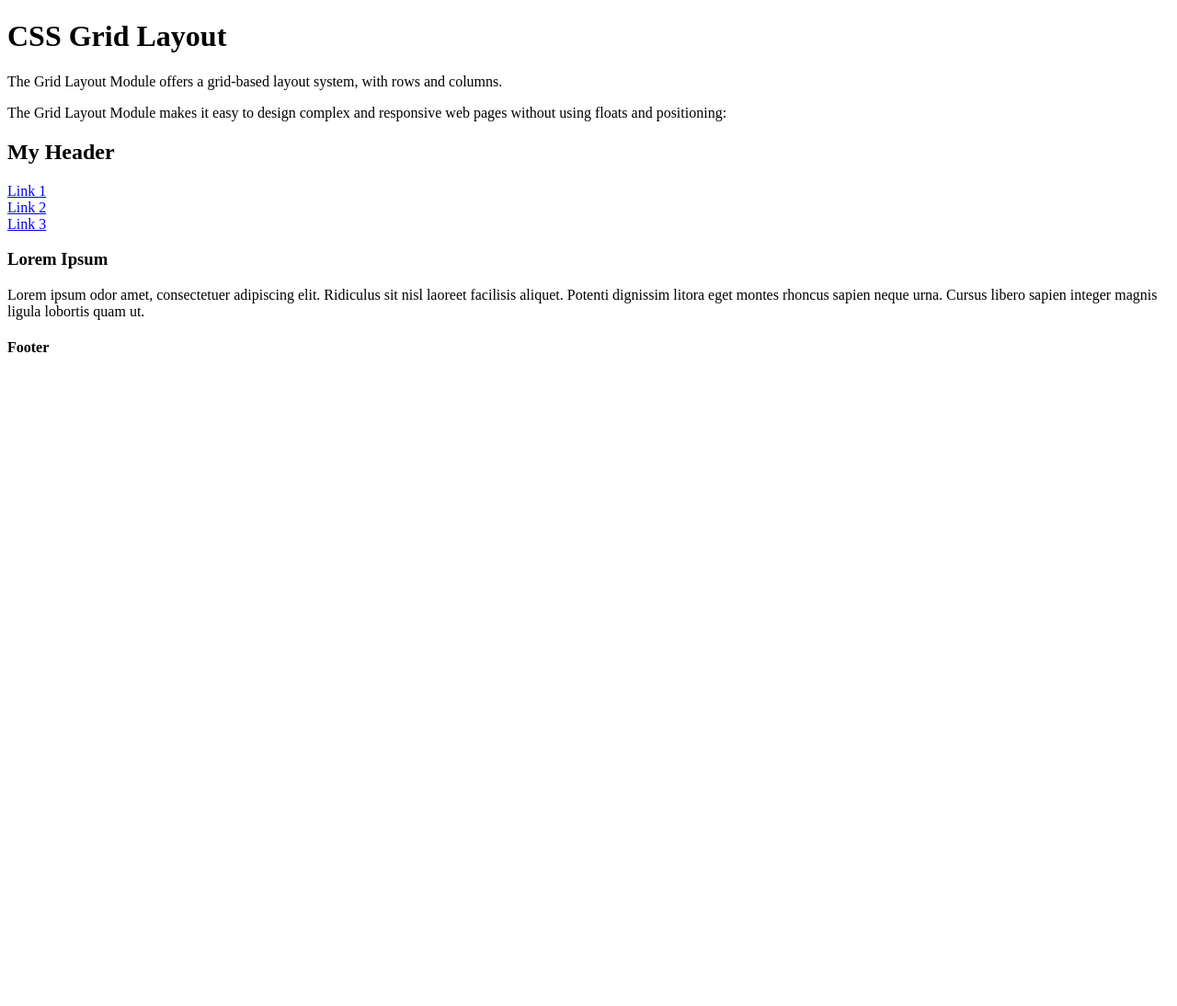
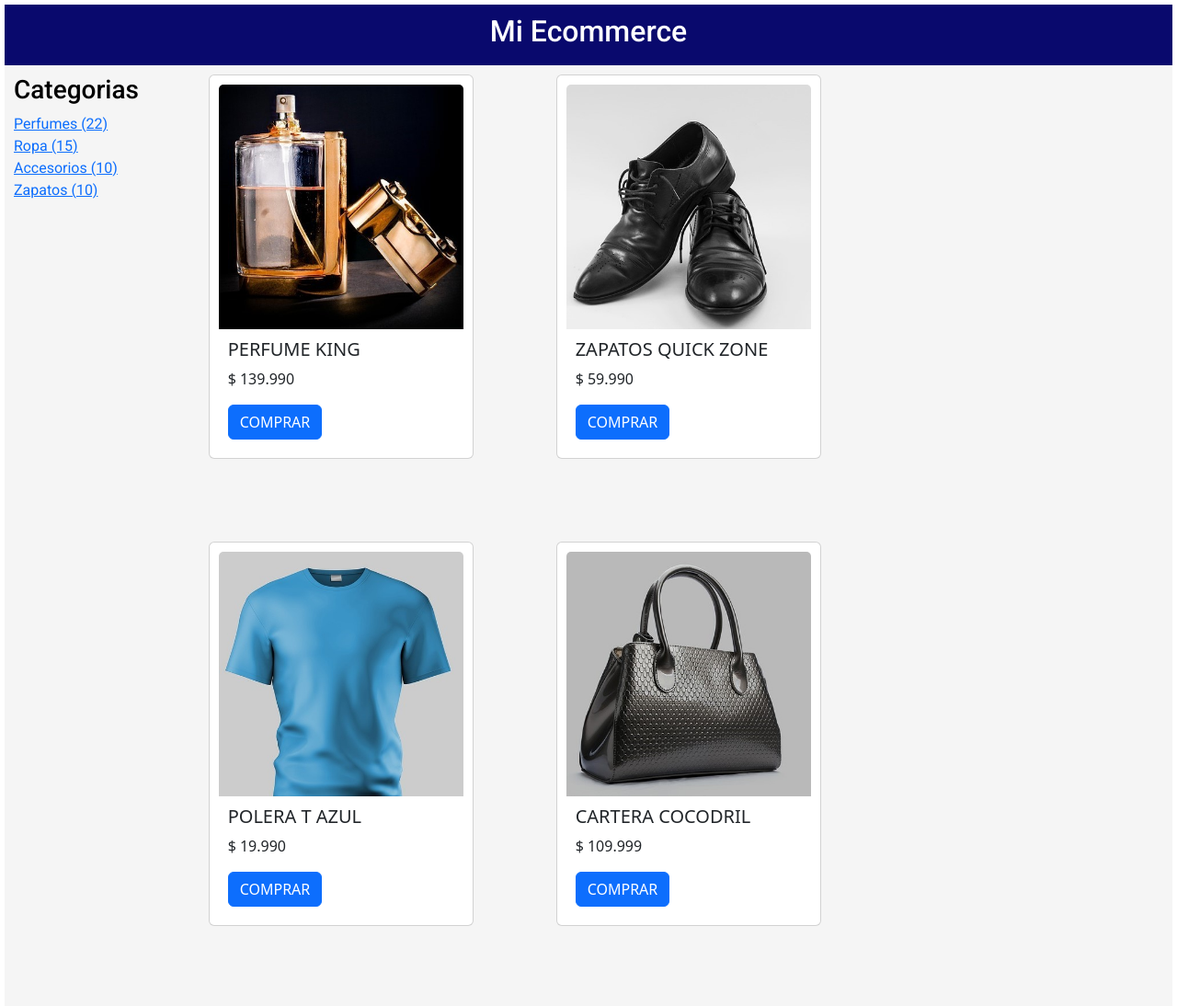
Before and after one commit to JGuzGaj/Desaf-o-2---Layout-de-e-commerce-con-Grid, a plain HTML site: page index.html in a window 1280 px wide. Shown: the top 1094 px of the page at 92% size. Before the commit the page ends 800 px from the top, so only its background shows below. Drawn offline with nearby package versions, Linux system fonts and the light colour scheme; a web font is replaced by a local one.

Commit message:
actulizacion final html

```diff
--- a/index.html
+++ b/index.html
@@ -1,21 +1,70 @@
 <!DOCTYPE html>
-<html>
+<html lang="es">
 <head>
-
+    <meta charset="UTF-8">
+    <meta name="viewport" content="width=device-width, initial-scale=1.0">
+    <link rel="stylesheet" href="assets/css/style.css">
+    <link rel="preconnect" href="https://fonts.googleapis.com">
+    <link rel="preconnect" href="https://fonts.gstatic.com" crossorigin>
+    <link href="https://fonts.googleapis.com/css2?family=Elms+Sans:ital,wght@0,100..900;1,100..900&family=Roboto:ital,wght@0,100..900;1,100..900&family=TASA+Explorer:wght@400..800&display=swap" rel="stylesheet">
+    <link href="https://cdn.jsdelivr.net/npm/bootstrap@5.3.8/dist/css/bootstrap.min.css" rel="stylesheet" integrity="sha384-sRIl4kxILFvY47J16cr9ZwB07vP4J8+LH7qKQnuqkuIAvNWLzeN8tE5YBujZqJLB" crossorigin="anonymous">
+    <title>Mi E-commerce</title>
 </head>
 <body>
 
-<h1>CSS Grid Layout</h1>
-
-<p>The Grid Layout Module offers a grid-based layout system, with rows and columns.</p>
-<p>The Grid Layout Module makes it easy to design complex and responsive web pages without using floats and positioning:</p>
-
-<div class="container">
-  <div class="header"><h2>My Header</h2></div>
-  <div class="menu"><a href="#">Link 1</a><br><a href="#">Link 2</a><br><a href="#">Link 3</a></div>
-  <div class="content"><h3>Lorem Ipsum</h3><p>Lorem ipsum odor amet, consectetuer adipiscing elit. Ridiculus sit nisl laoreet facilisis aliquet. Potenti dignissim litora eget montes rhoncus sapien neque urna. Cursus libero sapien integer magnis ligula lobortis quam ut.</p></div>
-  <div class="footer"><h4>Footer</h4></div>
+<div class="grid-container">
+  <div class="header"><h2>Mi Ecommerce</h2></div>
+  <div class="menu"><h3>Categorias</h3><a href="#">Perfumes (22)</a><br><a href="#">Ropa (15)</a><br><a href="#">Accesorios (10)</a><br><a href="#">Zapatos (10)</a></div>
+  <div class="content">
+  <div class="card" style="width: 18rem;">
+  <img src="/assets/img/perfume.jpg" class="card-img-top" alt="perfume">
+  <div class="card-body">
+    <h5 class="card-title">PERFUME KING</h5>
+    <p class="card-text">$ 139.990</p>
+    <a href="#" class="btn btn-primary">COMPRAR</a>
+  </div>
 </div>
-
+<div class="card" style="width: 18rem;">
+  <img src="/assets/img/zapatos.jpg" class="card-img-top" alt="zapatos">
+  <div class="card-body">
+    <h5 class="card-title">ZAPATOS QUICK ZONE</h5>
+    <p class="card-text">$ 59.990</p>
+    <a href="#" class="btn btn-primary">COMPRAR</a>
+  </div>
+</div>
+<div class="card" style="width: 18rem;">
+  <img src="/assets/img/polera.jpg" class="card-img-top" alt="polera">
+  <div class="card-body">
+    <h5 class="card-title">POLERA T AZUL </h5>
+    <p class="card-text">$ 19.990</p>
+    <a href="#" class="btn btn-primary">COMPRAR</a>
+  </div>
+</div>
+<div class="card" style="width: 18rem;">
+  <img src="/assets/img/bolso.jpg" class="card-img-top" alt="...">
+  <div class="card-body">
+    <h5 class="card-title">CARTERA COCODRIL</h5>
+    <p class="card-text">$ 109.999</p>
+    <a href="#" class="btn btn-primary">COMPRAR</a>
+  </div>
+</div>
+<div class="card" style="width: 18rem;">
+  <img src="/assets/img/AFTERSHAVE.jpg" class="card-img-top" alt="...">
+  <div class="card-body">
+    <h5 class="card-title">AFTERSHAVE</h5>
+    <p class="card-text">$ 23.490</p>
+    <a href="#" class="btn btn-primary">COMPRAR</a>
+  </div>
+</div>
+<div class="card" style="width: 18rem;">
+  <img src="/assets/img/perlas.jpg" class="card-img-top" alt="...">
+  <div class="card-body">
+    <h5 class="card-title">COLLAR PERLAS</h5>
+    <p class="card-text">$ 249.990</p>
+    <a href="#" class="btn btn-primary">COMPRAR</a>
+  </div>
+</div>
+  </div>
+  <div class="footer"><h4>E-commerce</h4></div>
 </body>
 </html>
```
